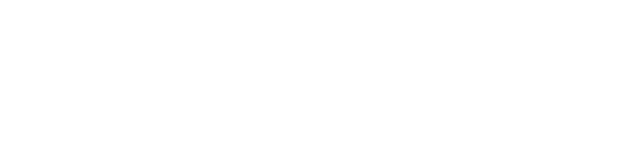
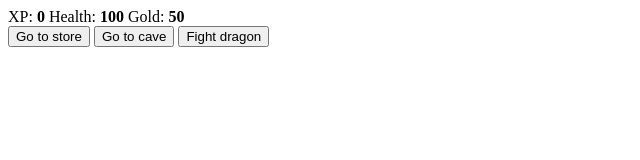
Before and after one commit to jeshwanthshivasai/javascript-dsa, a plain HTML site: page 3_Learn Basic JavaScript by building a Role Playing Game/index.html in a window 1280 px wide. Shown: the whole page, without its empty margins (0-640 px from the left). Drawn offline with Linux system fonts and the light colour scheme.

Commit message:
dozin' off!!!

```diff
--- a/3_Learn Basic JavaScript by building a Role Playing Game/index.html
+++ b/3_Learn Basic JavaScript by building a Role Playing Game/index.html
@@ -7,7 +7,20 @@
     <title>RPG - Dragon Repeller</title>
 </head>
 <body>
-    <div id="game"></div>
+    <div id="game">
+        <div id="stats">
+            <span class="stat">XP: <strong> <span id="xpText">0</span> </strong> </span>
+            <span class="stat">Health: <strong> <span id="healthText">100</span> </strong> </span>
+            <span class="stat">Gold: <strong> <span id="goldText">50</span> </strong> </span>
+        </div>
+        <div id="controls">
+            <button id="button1">Go to store</button>
+            <button id="button2">Go to cave</button>
+            <button id="button3">Fight dragon</button>
+        </div>
+        <div id="monsterStats"></div>
+        <div id="text"></div>
+    </div>
 
     <script src="script.js"></script>
 </body>
--- a/3_Learn Basic JavaScript by building a Role Playing Game/script.js
+++ b/3_Learn Basic JavaScript by building a Role Playing Game/script.js
@@ -5,3 +5,5 @@ let currentWeaponIndex = 0;
 let fighting;
 let monsterHealth;
 let inventory = ["stick"];
+
+let button1 = document.querySelector("#button1")
```
